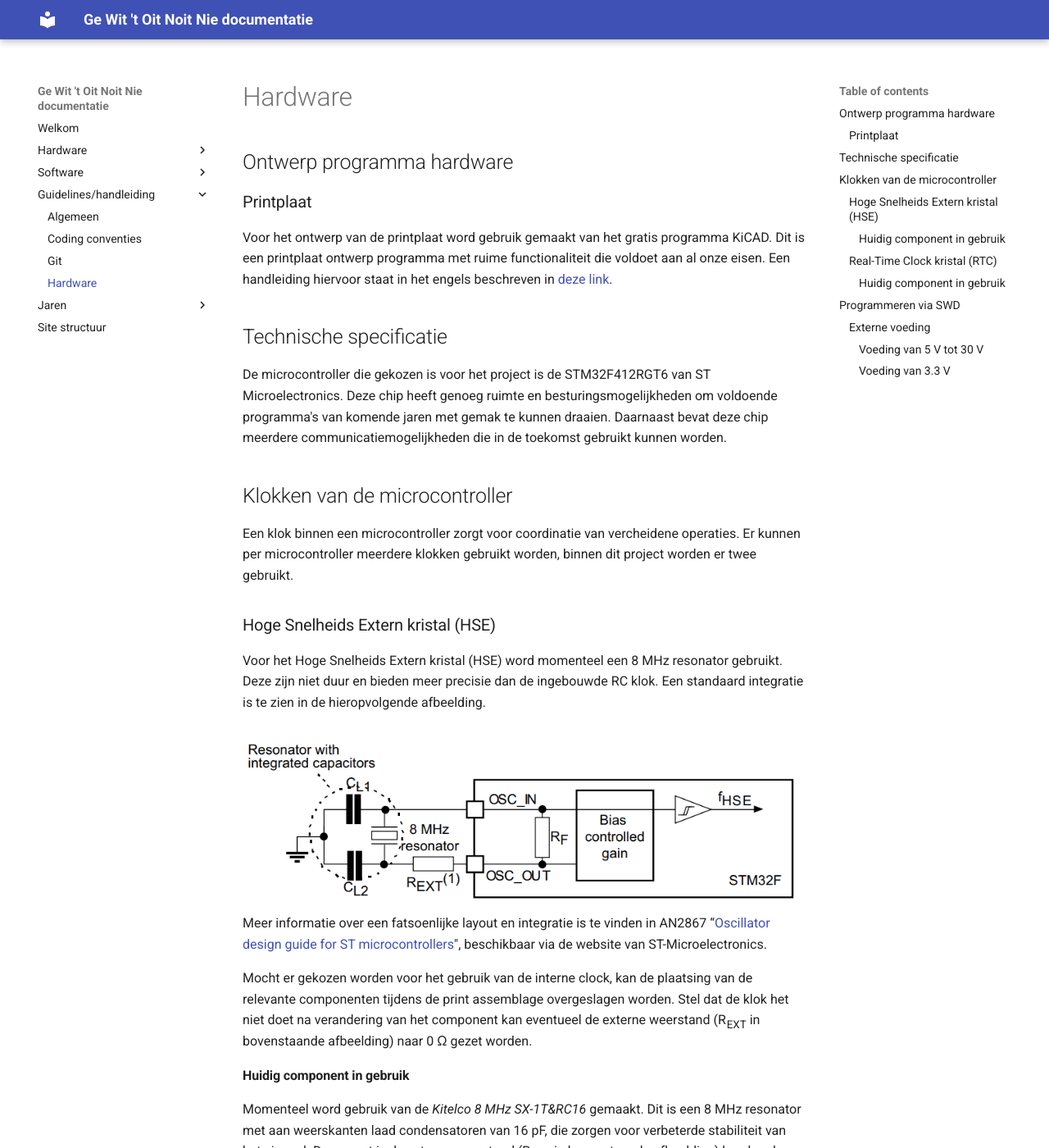
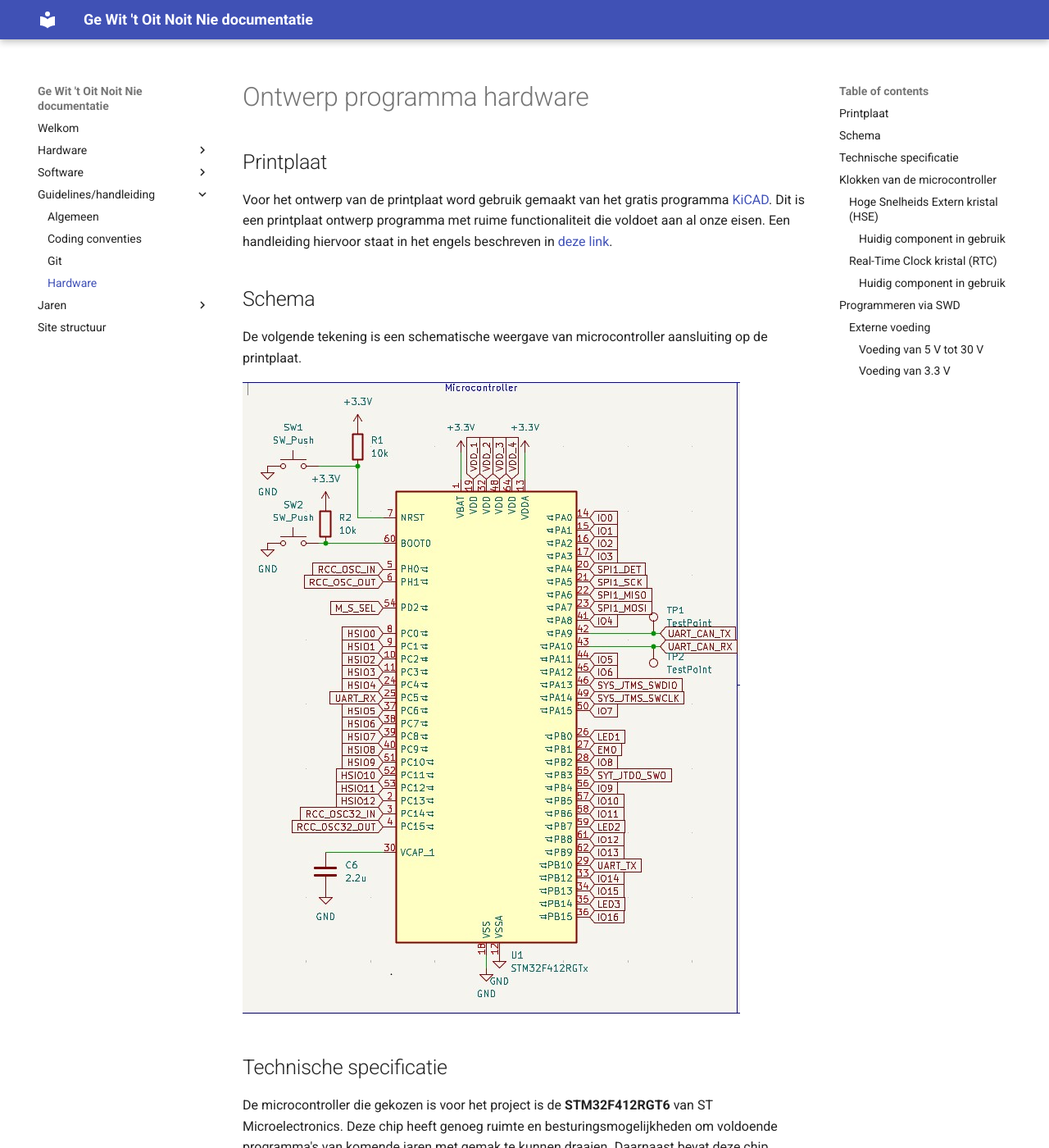
Before and after one commit to Ge-Wit-t-Oit-Noit-Nie/documentation, an MkDocs documentation site: the page built from docs/guidelines/hardware.md, in a window 1280 px wide and 1400 px high. Shown: the whole window at 82% size. Built offline with MkDocs 1.6.1 and Material for MkDocs 9.7.7, drawn with Linux system fonts in a browser that asks for light colours; some of the changed text lies outside the part shown.

Commit message:
Toevoegen KiCADtekening aan hardware sectie Fixes #38
Ook gelijk een link naar de datasheet toegevoegd en de file opgeschoond.

```diff
--- a/docs/guidelines/hardware.md
+++ b/docs/guidelines/hardware.md
@@ -1,44 +1,98 @@
-## Ontwerp programma hardware
-### Printplaat
-Voor het ontwerp van de printplaat word gebruik gemaakt van het gratis programma KiCAD. Dit is een printplaat ontwerp programma met ruime functionaliteit die voldoet aan al onze eisen. Een handleiding hiervoor staat in het engels beschreven in [deze link](https://greendome.tech/wp-content/uploads/2025/03/PCBGuide.pdf).
+# Ontwerp programma hardware
+
+## Printplaat
+
+Voor het ontwerp van de printplaat word gebruik gemaakt van het gratis programma
+[KiCAD](https://www.kicad.org/). Dit is een printplaat ontwerp programma met
+ruime functionaliteit die voldoet aan al onze eisen. Een handleiding hiervoor
+staat in het engels beschreven in [deze link](https://greendome.tech/wp-content/uploads/2025/03/PCBGuide.pdf).
+
+## Schema
+
+De volgende tekening is een schematische weergave van microcontroller aansluiting
+op de printplaat.
+
+![Schema van de Microcontroller](/assets/images/microcontroller_schematics.jpeg)
 
 ## Technische specificatie
-De microcontroller die gekozen is voor het project is de STM32F412RGT6 van ST Microelectronics. Deze chip heeft genoeg ruimte en besturingsmogelijkheden om voldoende programma's van komende jaren met gemak te kunnen draaien. Daarnaast bevat deze chip meerdere communicatiemogelijkheden die in de toekomst gebruikt kunnen worden.
+
+De microcontroller die gekozen is voor het project is de **STM32F412RGT6** van
+ST Microelectronics. Deze chip heeft genoeg ruimte en besturingsmogelijkheden om
+voldoende programma's van komende jaren met gemak te kunnen draaien. Daarnaast
+bevat deze chip meerdere communicatiemogelijkheden die in de toekomst gebruikt
+kunnen worden.
+
+[Download datasheet](/assets/pdf/stm32f412rg.pdf)
 
 ## Klokken van de microcontroller
-Een klok binnen een microcontroller zorgt voor coordinatie van vercheidene operaties. Er kunnen per microcontroller meerdere klokken gebruikt worden, binnen dit project worden er twee gebruikt.
+
+Een klok binnen een microcontroller zorgt voor coordinatie van vercheidene operaties.
+Er kunnen per microcontroller meerdere klokken gebruikt worden, binnen dit project
+worden er twee gebruikt.
+
 ### Hoge Snelheids Extern kristal (HSE)
-Voor het Hoge Snelheids Extern kristal (HSE) word momenteel een 8 MHz resonator gebruikt. Deze zijn niet duur en bieden meer precisie dan de ingebouwde RC klok. Een standaard integratie is te zien in de hieropvolgende afbeelding.
+
+Voor het Hoge Snelheids Extern kristal (HSE) word momenteel een 8 MHz resonator
+gebruikt. Deze zijn niet duur en bieden meer precisie dan de ingebouwde RC klok.
+Een standaard integratie is te zien in de hieropvolgende afbeelding.
 
 ![HSE_foto](afbeeldingen/CLK.png)
-Meer informatie over een fatsoenlijke layout en integratie is te vinden in AN2867 “[Oscillator design guide for ST microcontrollers](https://www.st.com/resource/en/application_note/an2867-guidelines-for-oscillator-design-on-stm8afals-and-stm32-mcusmpus-stmicroelectronics.pdf)", beschikbaar via de website van ST-Microelectronics.
 
-Mocht er gekozen worden voor het gebruik van de interne clock, kan de plaatsing van de relevante componenten tijdens de print assemblage overgeslagen worden.
-Stel dat de klok het niet doet na verandering van het component kan eventueel de externe weerstand (R<sub>EXT</sub> in bovenstaande afbeelding) naar 0 Ω gezet worden.
+Meer informatie over een fatsoenlijke layout en integratie is te vinden in AN2867
+“[Oscillator design guide for ST microcontrollers](https://www.st.com/resource/en/application_note/an2867-guidelines-for-oscillator-design-on-stm8afals-and-stm32-mcusmpus-stmicroelectronics.pdf)",
+beschikbaar via de website van ST-Microelectronics.
+
+Mocht er gekozen worden voor het gebruik van de interne clock, kan de plaatsing
+van de relevante componenten tijdens de print assemblage overgeslagen worden.
+Stel dat de klok het niet doet na verandering van het component kan eventueel de
+externe weerstand (R<sub>EXT</sub> in bovenstaande afbeelding) naar 0 Ω gezet worden.
+
 #### Huidig component in gebruik
-Momenteel word gebruik van de *Kitelco 8 MHz SX-1T&RC16* gemaakt. Dit is een 8 MHz resonator met aan weerskanten laad condensatoren van 16 pF, die zorgen voor verbeterde stabiliteit van het signaal. Daarnaast is de externe weerstand (R<sub>EXT</sub> in bovenstaande afbeelding) berekend op 1.2 kΩ via sectie 3.5.3 van AN2867.
 
-Indien dit in de toekomst verandert moet er opnieuw via de datasheet van het nieuwe component gekeken worden naar de laad condensatoren en naar de externe weerstand.
+Momenteel word gebruik van de *Kitelco 8 MHz SX-1T&RC16* gemaakt. Dit is een 8
+MHz resonator met aan weerskanten laad condensatoren van 16 pF, die zorgen voor
+verbeterde stabiliteit van het signaal. Daarnaast is de externe weerstand
+(R<sub>EXT</sub> in bovenstaande afbeelding) berekend op 1.2 kΩ via sectie 3.5.3
+van AN2867.
 
+Indien dit in de toekomst verandert moet er opnieuw via de datasheet van het
+nieuwe component gekeken worden naar de laad condensatoren en naar de externe
+weerstand.
 
 ### Real-Time Clock kristal (RTC)
-Voor de RTC is een externe clock gewenst en in gebruik, omdat deze meer precisie bied qua dingen die op tijd basis gaan. Deze moet een frequentie hebben van 32.768 kHz, wat een industrie standaard is. Hieronder is een standaard integratie weergegeven.
+
+Voor de RTC is een externe clock gewenst en in gebruik, omdat deze meer precisie
+bied qua dingen die op tijd basis gaan. Deze moet een frequentie hebben van
+32.768 kHz, wat een industrie standaard is. Hieronder is een standaard integratie
+weergegeven.
 
 ![RTC_foto](afbeeldingen/RTC.png)
 
- Meer informatie over een fatsoenlijke layout en integratie is te vinden in AN2867 “[Oscillator design guide for ST microcontrollers](https://www.st.com/resource/en/application_note/an2867-guidelines-for-oscillator-design-on-stm8afals-and-stm32-mcusmpus-stmicroelectronics.pdf)", beschikbaar via de website van ST-Microelectronics.
+ Meer informatie over een fatsoenlijke layout en integratie is te vinden in
+ AN2867 “[Oscillator design guide for ST microcontrollers](https://www.st.com/resource/en/application_note/an2867-guidelines-for-oscillator-design-on-stm8afals-and-stm32-mcusmpus-stmicroelectronics.pdf)",
+ beschikbaar via de website van ST-Microelectronics.
 
 #### Huidig component in gebruik
-Momenteel word gebruik van de *YIC 32.768K12.5PI/MC306* gemaakt. Dit is een 32.768 kHz resonator met aan weerskanten laad condensatoren van 7 pF, die zorgen voor verbeterde stabiliteit van het signaal.
 
-Indien dit in de toekomst verandert moet er opnieuw via de datasheet van het nieuwe component gekeken worden naar de laad condensatoren. **LET OP: Dit component heeft een niet standaard footprint in KiCAD.**
+Momenteel word gebruik van de *YIC 32.768K12.5PI/MC306* gemaakt. Dit is een
+32.768 kHz resonator met aan weerskanten laad condensatoren van 7 pF, die zorgen
+voor verbeterde stabiliteit van het signaal.
+
+Indien dit in de toekomst verandert moet er opnieuw via de datasheet van het
+nieuwe component gekeken worden naar de laad condensatoren.
+
+!!! info "LET OP"
+    Dit component heeft een niet standaard footprint in KiCAD.
 
 ## Programmeren via SWD
-Voor het programmeren van de STM32 word een STLINK/V2 gebruikt. Deze heeft de volgende pinconfiguratie beschikbaar:
+
+Voor het programmeren van de STM32 word een STLINK/V2 gebruikt.
+Deze heeft de volgende pinconfiguratie beschikbaar:
 
 ![STLINK_foto](afbeeldingen/STLINK.jpg)
 
-Voor het programmeren van de microcontroller moeten de volgende pinnen aangesloten zijn op de volgende manier:
+Voor het programmeren van de microcontroller moeten de volgende pinnen
+aangesloten zijn op de volgende manier:
 
 1. GND<sub>STLINK</sub> naar GND<sub>STM32</sub>
 2. VDD<sub>STLINK</sub> naar 3V3<sub>STM32</sub>
```
Also changed, not shown: other parts of docs/guidelines/hardware.md (+19 -3 lines), docs/assets/images/microcontroller_schematics.jpeg (added), 1 other file.
